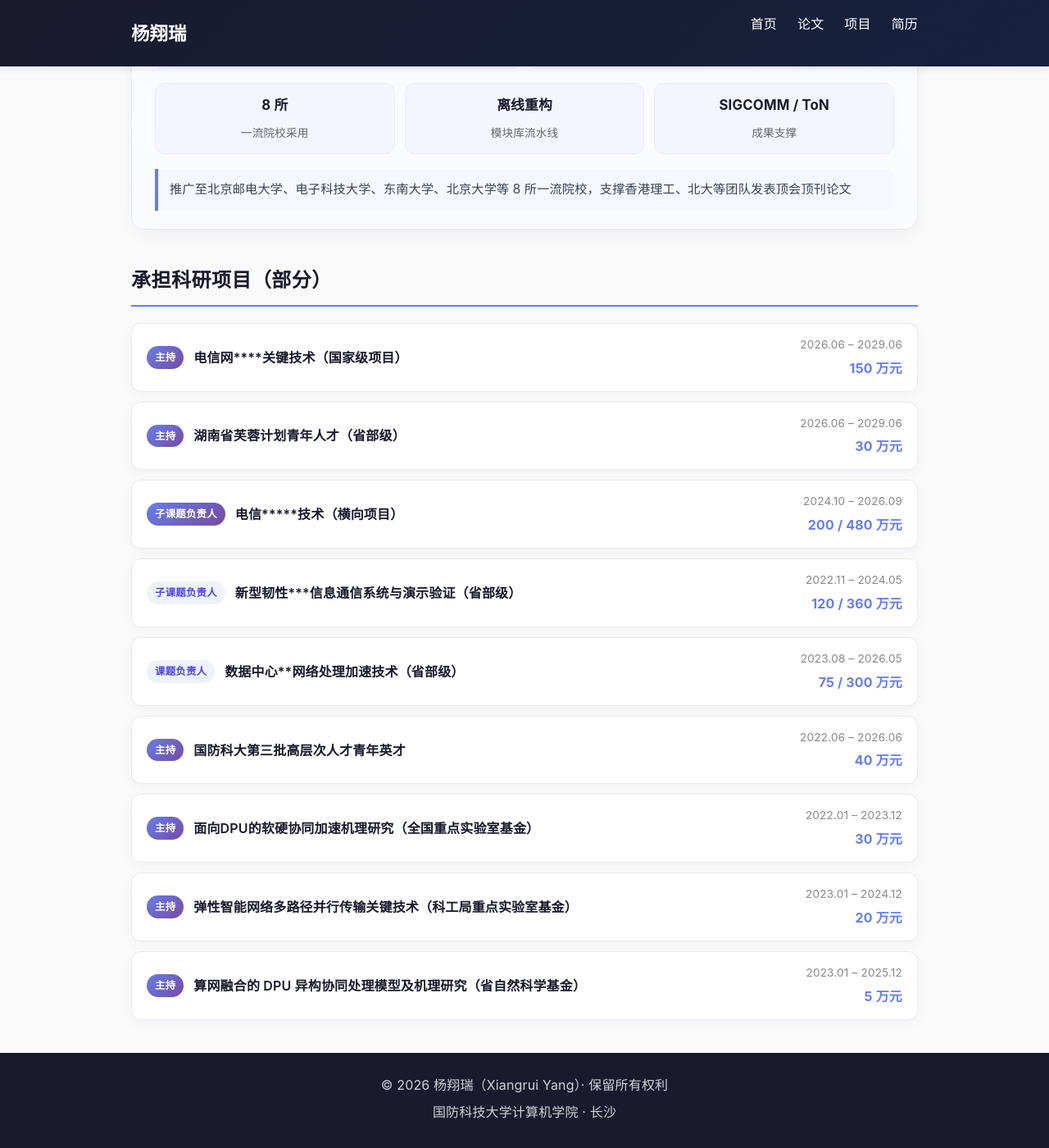
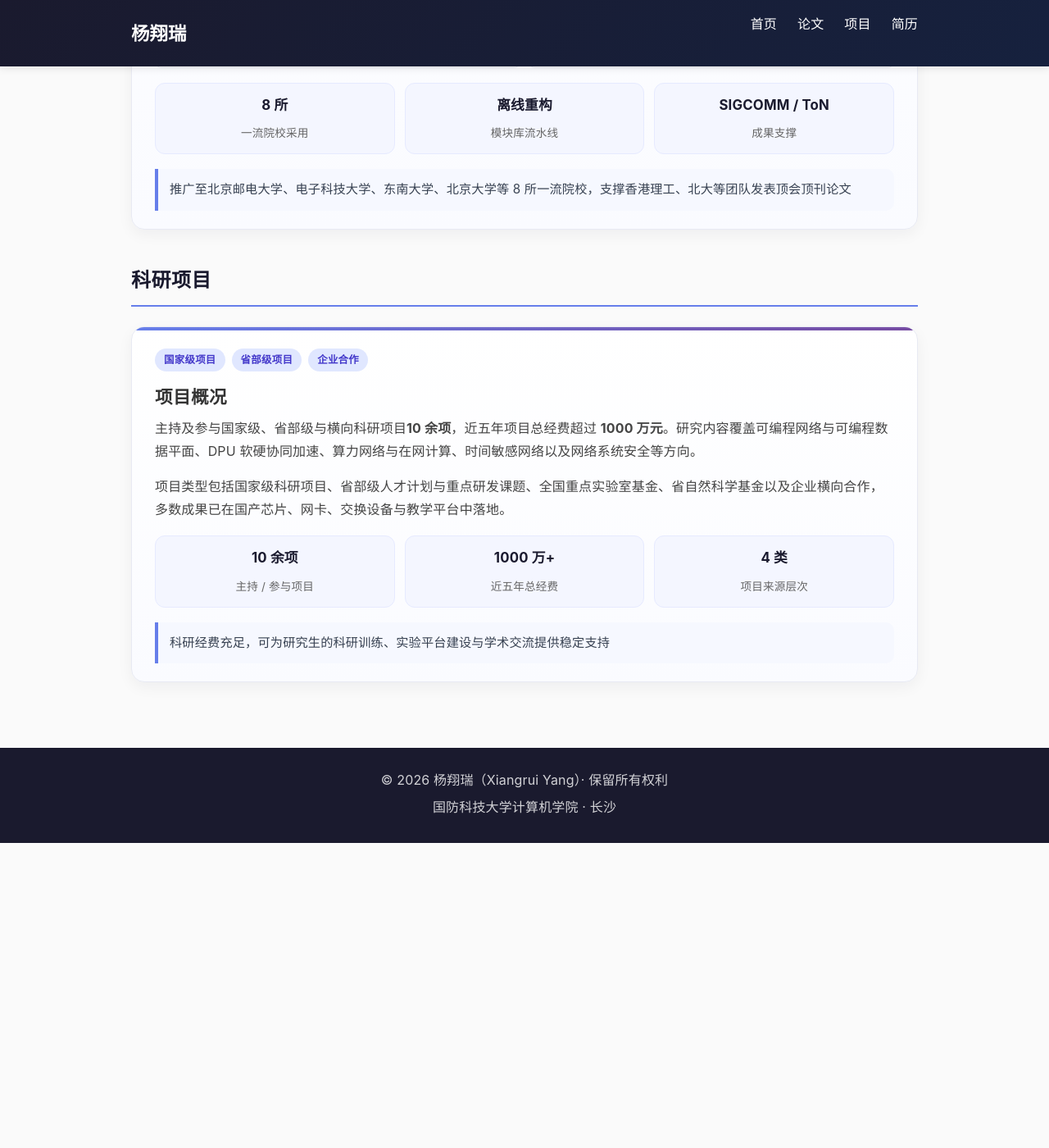
Before and after one commit to Winters123/Winters123.github.io, a Jekyll site: the page built from _pages/projects.md, in a window 1280 px wide and 1400 px high, scrolled down 3379 px. Shown: the whole window at 82% size. Built offline with Jekyll 4.4.1, drawn with Linux system fonts in a browser that asks for light colours; after the commit the page ends 4407 px from its top, so only the background shows below that.

Commit message:
Simplify research project info: remove per-project names and funding amounts, keep summary

```diff
--- a/_pages/projects.md
+++ b/_pages/projects.md
@@ -85,86 +85,25 @@ permalink: /projects/
 
 </div>
 
-## 承担科研项目（部分）
+## 科研项目
 
-<div class="fund-list">
+<div class="proj-grid">
 
-
-<div class="fund-item">
-    <div class="fund-main">
-        <span class="fund-role role-pi">主持</span>
-        <span class="fund-title">电信网****关键技术（国家级项目）</span>
+<div class="proj-card">
+    <div class="proj-tag-row">
+        <span class="proj-tag tag-blue">国家级项目</span>
+        <span class="proj-tag tag-blue">省部级项目</span>
+        <span class="proj-tag tag-blue">企业合作</span>
     </div>
-    <div class="fund-meta"><span class="fund-period">2026.06 – 2029.06</span><span class="fund-amount">150 万元</span></div>
-</div>
-
-<div class="fund-item">
-    <div class="fund-main">
-        <span class="fund-role role-pi">主持</span>
-        <span class="fund-title">湖南省芙蓉计划青年人才（省部级）</span>
+    <h3>项目概况</h3>
+    <p>主持及参与国家级、省部级与横向科研项目<strong>10 余项</strong>，近五年项目总经费超过 <strong>1000 万元</strong>。研究内容覆盖可编程网络与可编程数据平面、DPU 软硬协同加速、算力网络与在网计算、时间敏感网络以及网络系统安全等方向。</p>
+    <p>项目类型包括国家级科研项目、省部级人才计划与重点研发课题、全国重点实验室基金、省自然科学基金以及企业横向合作，多数成果已在国产芯片、网卡、交换设备与教学平台中落地。</p>
+    <div class="proj-metrics">
+        <div class="proj-metric"><strong>10 余项</strong><span>主持 / 参与项目</span></div>
+        <div class="proj-metric"><strong>1000 万+</strong><span>近五年总经费</span></div>
+        <div class="proj-metric"><strong>4 类</strong><span>项目来源层次</span></div>
     </div>
-    <div class="fund-meta"><span class="fund-period">2026.06 – 2029.06</span><span class="fund-amount">30 万元</span></div>
-</div>
-
-<div class="fund-item">
-    <div class="fund-main">
-        <span class="fund-role role-pi">子课题负责人</span>
-        <span class="fund-title">电信*****技术（横向项目）</span>
-    </div>
-    <div class="fund-meta"><span class="fund-period">2024.10 – 2026.09</span><span class="fund-amount">200 / 480 万元</span></div>
-</div>
-
-
-<div class="fund-item">
-    <div class="fund-main">
-        <span class="fund-role role-sub">子课题负责人</span>
-        <span class="fund-title">新型韧性***信息通信系统与演示验证（省部级）</span>
-    </div>
-    <div class="fund-meta"><span class="fund-period">2022.11 – 2024.05</span><span class="fund-amount">120 / 360 万元</span></div>
-</div>
-
-
-
-<div class="fund-item">
-    <div class="fund-main">
-        <span class="fund-role role-sub">课题负责人</span>
-        <span class="fund-title">数据中心**网络处理加速技术（省部级）</span>
-    </div>
-    <div class="fund-meta"><span class="fund-period">2023.08 – 2026.05</span><span class="fund-amount">75 / 300 万元</span></div>
-</div>
-
-
-
-<div class="fund-item">
-    <div class="fund-main">
-        <span class="fund-role role-pi">主持</span>
-        <span class="fund-title">国防科大第三批高层次人才青年英才</span>
-    </div>
-    <div class="fund-meta"><span class="fund-period">2022.06 – 2026.06</span><span class="fund-amount">40 万元</span></div>
-</div>
-
-<div class="fund-item">
-    <div class="fund-main">
-        <span class="fund-role role-pi">主持</span>
-        <span class="fund-title">面向DPU的软硬协同加速机理研究（全国重点实验室基金）</span>
-    </div>
-    <div class="fund-meta"><span class="fund-period">2022.01 – 2023.12</span><span class="fund-amount">30 万元</span></div>
-</div>
-
-<div class="fund-item">
-    <div class="fund-main">
-        <span class="fund-role role-pi">主持</span>
-        <span class="fund-title">弹性智能网络多路径并行传输关键技术（科工局重点实验室基金）</span>
-    </div>
-    <div class="fund-meta"><span class="fund-period">2023.01 – 2024.12</span><span class="fund-amount">20 万元</span></div>
-</div>
-
-<div class="fund-item">
-    <div class="fund-main">
-        <span class="fund-role role-pi">主持</span>
-        <span class="fund-title">算网融合的 DPU 异构协同处理模型及机理研究（省自然科学基金）</span>
-    </div>
-    <div class="fund-meta"><span class="fund-period">2023.01 – 2025.12</span><span class="fund-amount">5 万元</span></div>
+    <div class="proj-impact">科研经费充足，可为研究生的科研训练、实验平台建设与学术交流提供稳定支持</div>
 </div>
 
 </div>
```
Also changed, not shown: _pages/about.md (+1 -1 lines), _pages/cv.md (+4 -9 lines).
